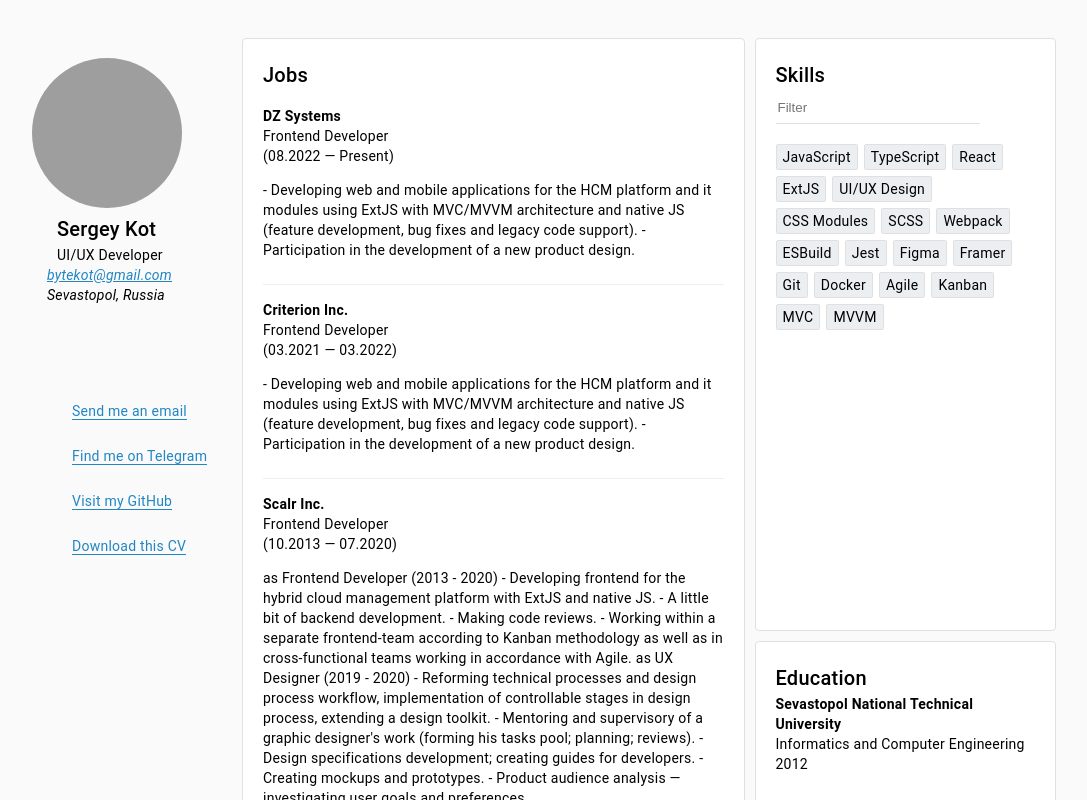
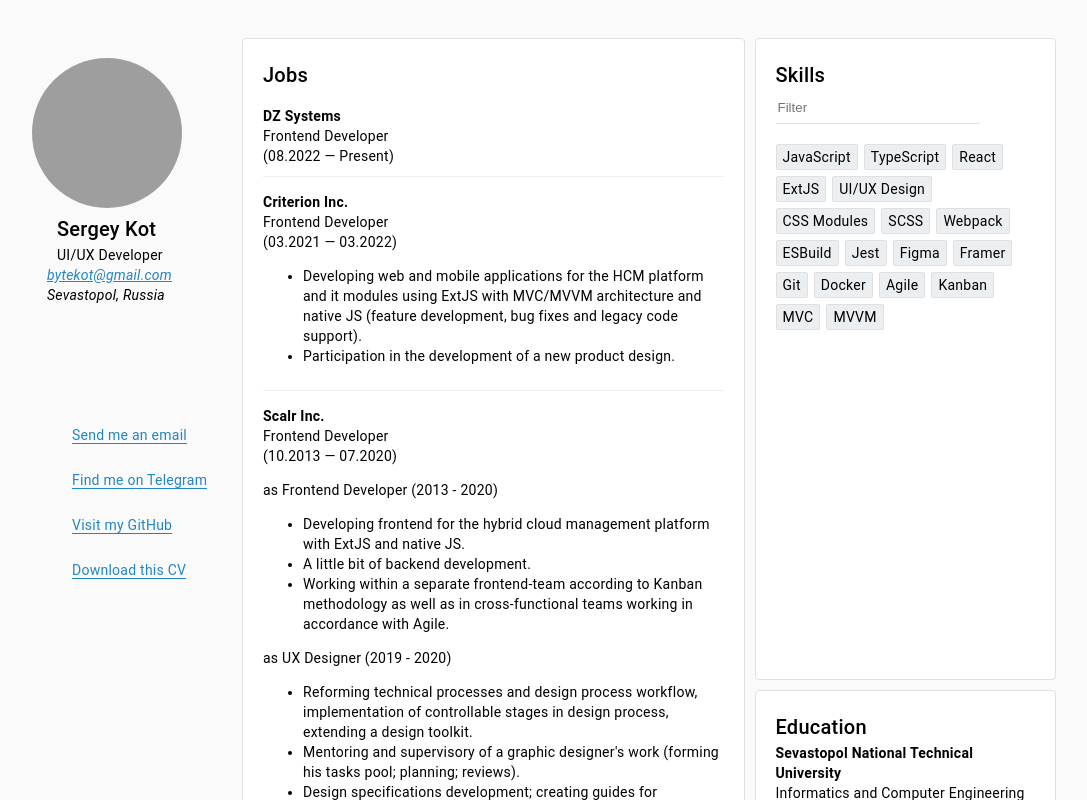
Before and after one commit to bytekot/cv, a React app: page / in a window 1280 px wide. Shown: the top 800 px of the page, without its empty margins (96-1183 px from the left). Built offline with nearby package versions, Linux system fonts and the light colour scheme; grey boxes are pictures that could not be loaded; the HTML template or start-up script is replaced by a standard one.

Commit message:
Jobs section view improvement

```diff
--- a/src/components/Job.tsx
+++ b/src/components/Job.tsx
@@ -5,10 +5,15 @@
 
 const Job = ({ company, title, startDate, endDate, description }: JobData): JSX.Element =>
     <div className={`${CSS_PREFIX}job`} key={company}>
-        <strong>{company}</strong><br />
-        {title}<br />
+        <strong>{company}</strong><br/>
+        {title}<br/>
         ({startDate} — {endDate})
-        <p>{description}</p>
+        {description.map(paragraph => {
+            if (typeof paragraph === 'object') {
+                return <ul>{paragraph.map(item => <li>{item}</li>)}</ul>
+            }
+            return <p>{paragraph}</p>
+        })}
     </div>
 
 export default Job
--- a/src/config.json
+++ b/src/config.json
@@ -44,21 +44,41 @@
             "title": "Frontend Developer",
             "startDate": "08.2022",
             "endDate": "Present",
-            "description": "- Developing web and mobile applications for the HCM platform and it modules using ExtJS with MVC/MVVM architecture and native JS (feature development, bug fixes and legacy code support).\n- Participation in the development of a new product design."
+            "description": []
         },
         {
             "company": "Criterion Inc.",
             "title": "Frontend Developer",
             "startDate": "03.2021",
             "endDate": "03.2022",
-            "description": "- Developing web and mobile applications for the HCM platform and it modules using ExtJS with MVC/MVVM architecture and native JS (feature development, bug fixes and legacy code support).\n- Participation in the development of a new product design."
+            "description": [
+                [
+                    "Developing web and mobile applications for the HCM platform and it modules using ExtJS with MVC/MVVM architecture and native JS (feature development, bug fixes and legacy code support).",
+                    "Participation in the development of a new product design."
+                ]
+            ]
         },
         {
             "company": "Scalr Inc.",
             "title": "Frontend Developer",
             "startDate": "10.2013",
             "endDate": "07.2020",
-            "description": "as Frontend Developer (2013 - 2020)\n- Developing frontend for the hybrid cloud management platform with ExtJS and native JS.\n- A little bit of backend development.\n- Making code reviews.\n- Working within a separate frontend-team according to Kanban methodology as well as in cross-functional teams working in accordance with Agile.\nas UX Designer (2019 - 2020)\n- Reforming technical processes and design process workflow, implementation of controllable stages in design process, extending a design toolkit.\n- Mentoring and supervisory of a graphic designer's work (forming his tasks pool; planning; reviews). - Design specifications development; creating guides for developers.\n- Creating mockups and prototypes.\n- Product audience analysis — investigating user goals and preferences."
+            "description": [
+                "as Frontend Developer (2013 - 2020)",
+                [
+                    "Developing frontend for the hybrid cloud management platform with ExtJS and native JS.",
+                    "A little bit of backend development.",
+                    "Working within a separate frontend-team according to Kanban methodology as well as in cross-functional teams working in accordance with Agile."
+                ],
+                "as UX Designer (2019 - 2020)",
+                [
+                    "Reforming technical processes and design process workflow, implementation of controllable stages in design process, extending a design toolkit.",
+                    "Mentoring and supervisory of a graphic designer's work (forming his tasks pool; planning; reviews).",
+                    "Design specifications development; creating guides for developers.",
+                    "Creating mockups and prototypes.",
+                    "Product audience analysis — investigating user goals and preferences."
+                ]
+            ]
         }
     ]
 }
--- a/src/types.ts
+++ b/src/types.ts
@@ -11,7 +11,7 @@
     title: string
     startDate: string
     endDate: string
-    description: string
+    description: (string | string[])[]
 }
 export type EducationData = {
     university: string
```
Also changed, not shown: 1 other file (tests, documents, lock files or other folders).
